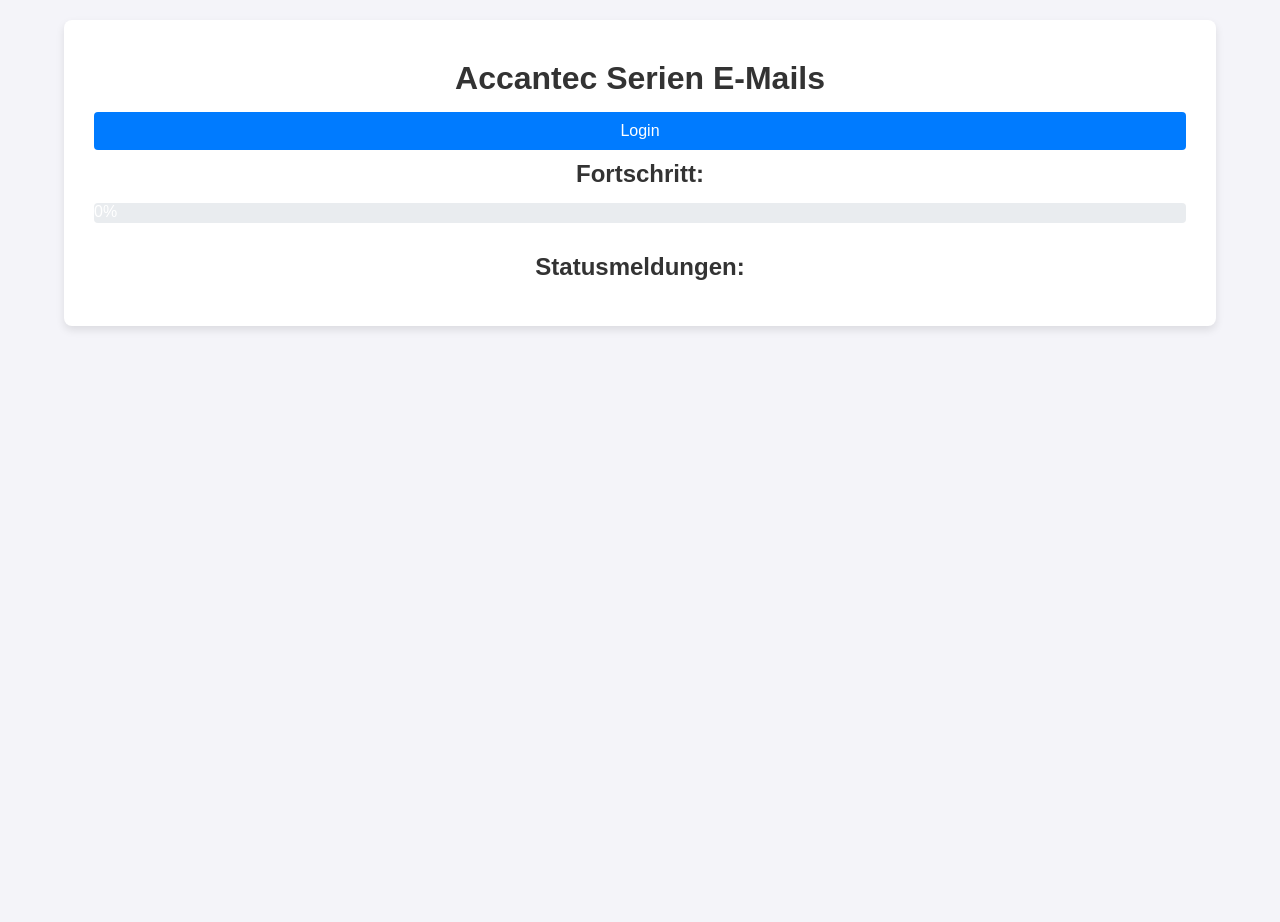
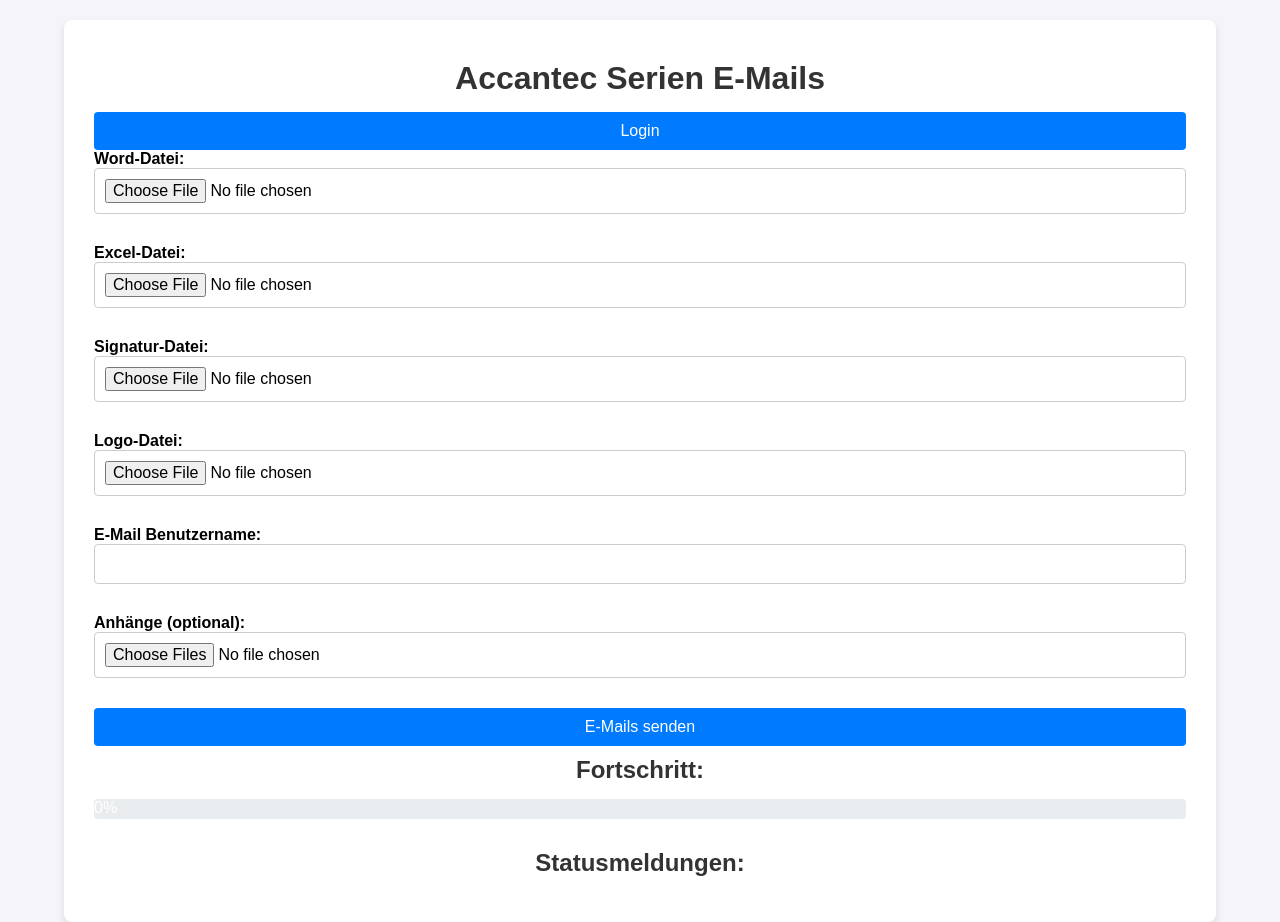
Before and after one commit to Damir-acc/AccantecSerienEmail, a Flask app: page / in a window 1280 px wide. Before the commit the page ends 330 px from the top, so only its background shows below. Run offline with Flask 2, Linux system fonts and the light colour scheme; data that the repository does not hold is empty; some libraries are stand-ins or nearby versions.

Commit message:
Force for E-Mail form to show everytime 2nd try

```diff
--- a/templates/index.html
+++ b/templates/index.html
@@ -196,7 +196,7 @@
     <script>
         // Bei Seitenladeereignis das Formular und den Fortschritt zurücksetzen
         window.onload = function() {
-            //$('#emailForm').hide(); // Verstecke das E-Mail-Formular
+            $('#emailForm').show(); // Verstecke das E-Mail-Formular
             $('#progressBar').css('width', '0%').attr('aria-valuenow', 0).text('0%'); // Setzt den Fortschritt zurück
             $('#statusMessages').empty(); // Setzt die Statusmeldungen zurück
             $('#overallStatus').text(''); // Setzt den Gesamtstatus zurück
```
